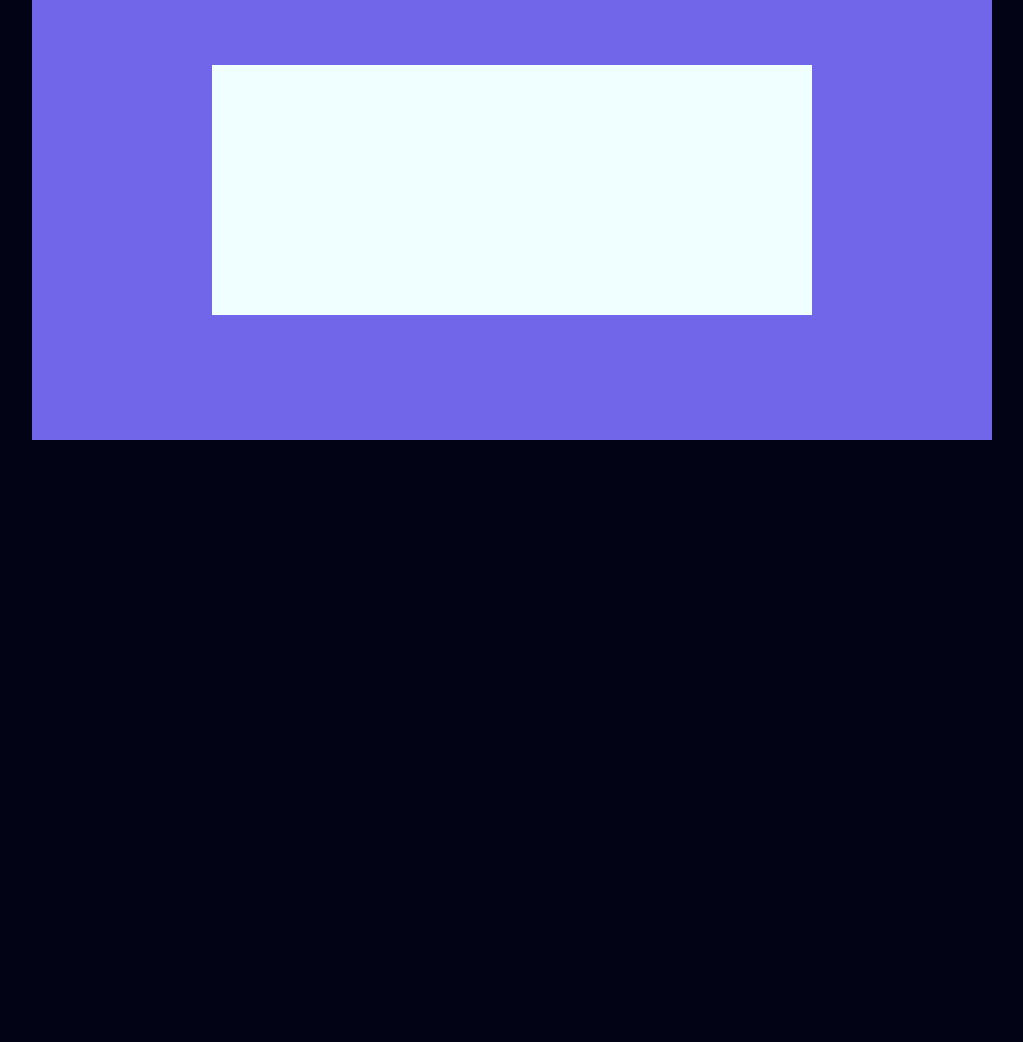
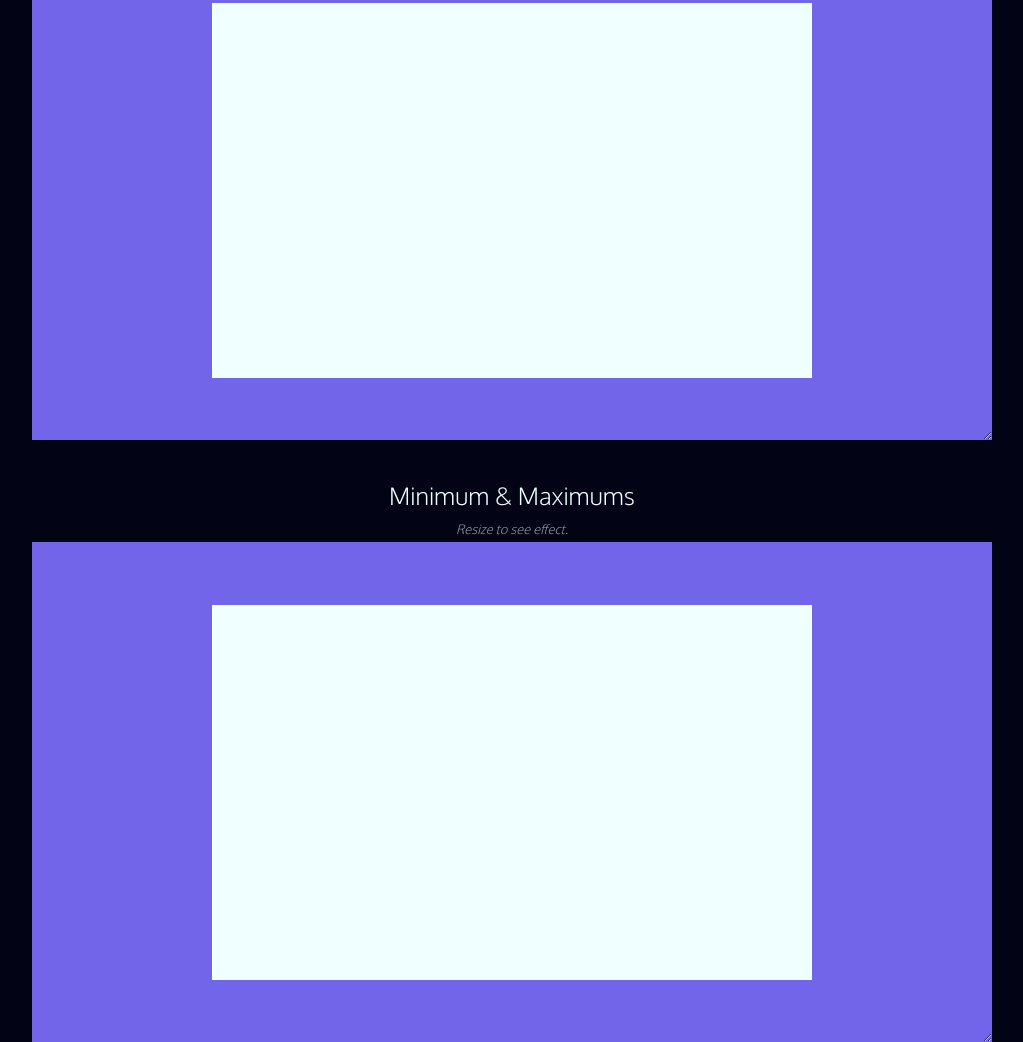
Before and after one commit to john-a-dixon/sandbox, a plain HTML site: page relative-sizing/index.html in a window 1280 px wide. Shown: the part 2094-3136 px from the top of the page, without its empty margins (128-1151 px from the left). Before the commit the page ends 2534 px from the top, so only its background shows below. Drawn offline with Linux system fonts and the light colour scheme.

Commit message:
Demonstrated min and max height and width.

```diff
--- a/relative-sizing/css/style.css
+++ b/relative-sizing/css/style.css
@@ -124,10 +124,18 @@ p {
 }
 
 /******************************MIN-MAX******************************/
+.min-max {
+  resize: both;
+  overflow: auto;
+}
+
 .min-max div {
   background-color: azure;
   height: 250px;
   min-width: 400px;
   width: 80%;
   max-width: 600px;
+  min-height: 300px;
+  height: 75%;
+  max-height: 800px;
 }
--- a/relative-sizing/index.html
+++ b/relative-sizing/index.html
@@ -48,6 +48,12 @@
         <div></div>
       </div>
 
+      <h2>Minimum & Maximums</h2>
+      <aside>Resize to see effect.</aside>
+      <div class="flex-container min-max">
+        <div></div>
+      </div>
+
     </article>
   </body>
 </html>
```
